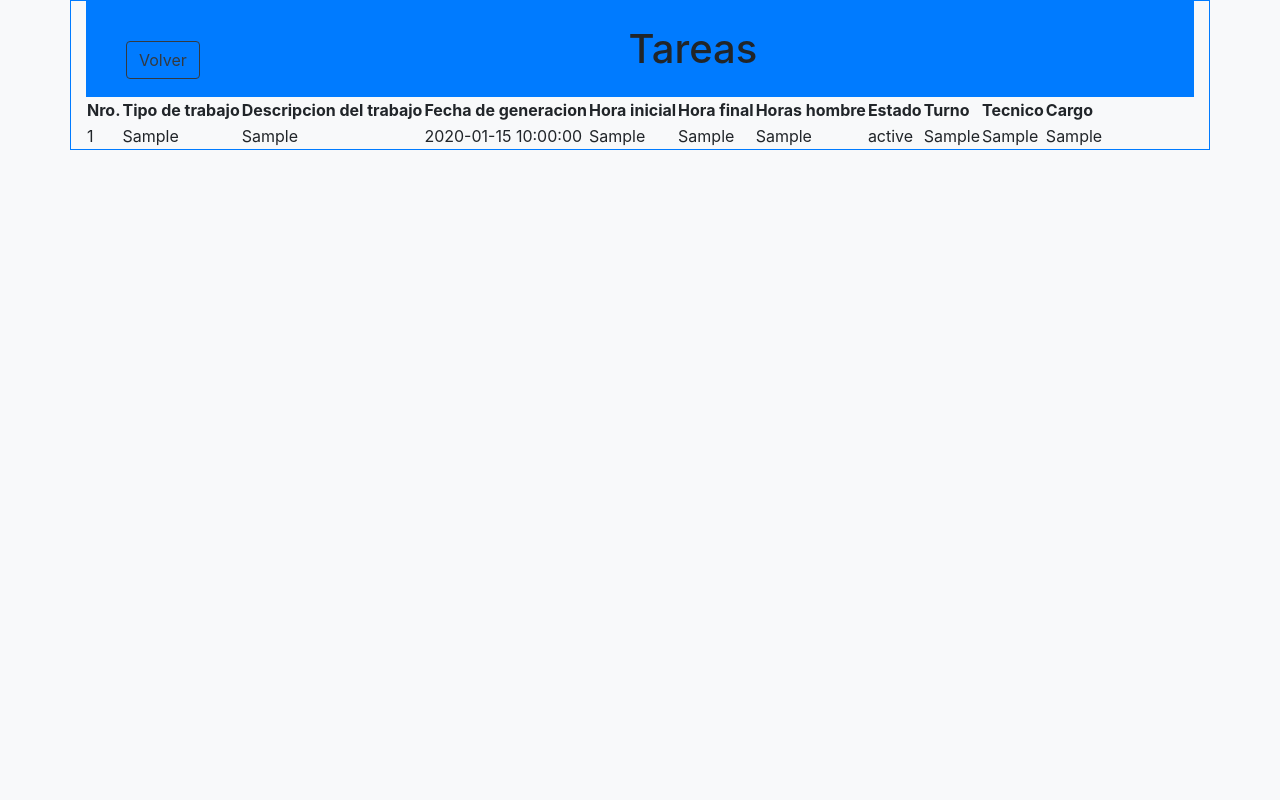
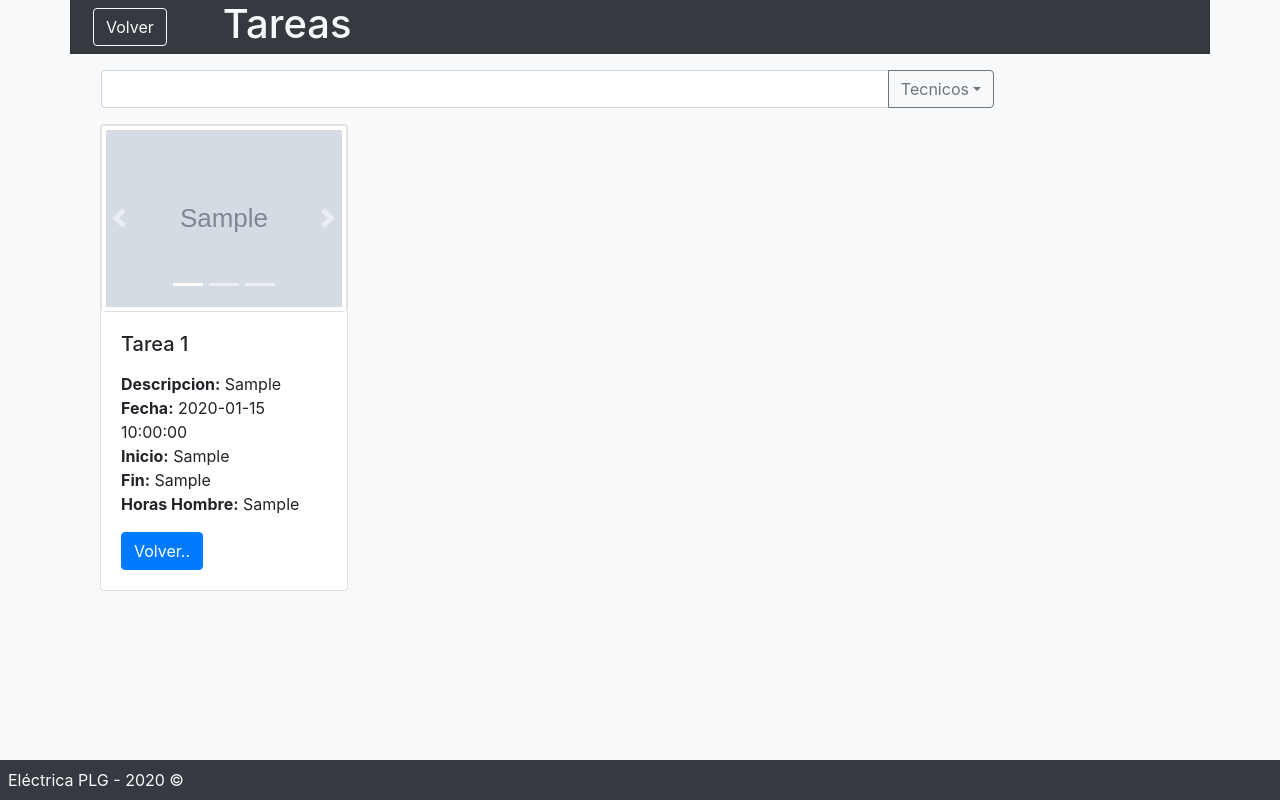
Before and after one commit to rickyMelida/tareas-electrica-app, a PHP site: page /src/pendientes.php in a window 1280 px wide. Run offline with PHP 8.4, Linux system fonts and the light colour scheme; the visitor is signed in with stand-in values (Sample User, id 1); tables that the repository leaves empty or names only in its code hold one stand-in row (values such as "Sample post"); grey boxes marked "Sample" are stand-in pictures.

Commit message:
Se agregan tarjetas de tareas

```diff
--- a/src/pendientes.php
+++ b/src/pendientes.php
@@ -6,11 +6,16 @@
     $obj = new conectar();
     $con = $obj->conexion();
 
+
     mysqli_set_charset($con,'utf8');
     $sql = "SELECT * from tareas";
+    $sql_tec = "SELECT nombre from tecnicos";
 
     $muestra = new metodos();
     $ver = $muestra->mostrar($sql);
+
+    $tecs = $muestra->mostrar($sql_tec);
+
 ?>
 
 <!DOCTYPE html>
@@ -21,39 +26,134 @@
     <meta http-equiv="X-UA-Compatible" content="ie=edge">
     <link rel="stylesheet" href="https://stackpath.bootstrapcdn.com/bootstrap/4.3.1/css/bootstrap.min.css" integrity="sha384-ggOyR0iXCbMQv3Xipma34MD+dH/1fQ784/j6cY/iJTQUOhcWr7x9JvoRxT2MZw1T" crossorigin="anonymous">
     <link rel="shortcut icon" href="../iconos/electrico.ico" type="image/x-icon">
-    <link rel="stylesheet" href="../css/jquery.dataTables.min.css">
     <title>Pendientes</title>
+</head>
+<body class="bg-light">
+    <div class="container">
+
+        <!-- Cabecera de la aplicacion -->
+        <div class="row">
+            <div class="col-md-12 col-lg-12 bg-dark">
+               <a href="principal.php" class="float-left m-2 btn btn-outline-light text-light">Volver</a>
+              <h1 class=" d-inline text-light m-5">Tareas</h1>
+            </div>
+        </div>
+
+        <!-- Buscar por  -->
+        <div class="row m-auto">
+            <div class="col-10 p-3">
+                <div class="input-group">
+                    <input type="text" class="form-control" aria-label="Text input with dropdown button">
+                    <div class="input-group-append">
+                        <button class="btn btn-outline-secondary dropdown-toggle" type="button" data-toggle="dropdown" aria-haspopup="true" aria-expanded="false">Tecnicos</button>
+                        <div class="dropdown-menu">
+                        <?php
+                            foreach($tecs as $key) {
+                        ?>
+                        <a class="dropdown-item" href="#"> <?php echo $key['nombre'];?></a>
+                        <?php
+                        }
+                        ?>
+                        </div>
+                    </div>
+                </div>
+            </div>
+        </div>
+
+        <!-- Lista de tareas de acuerdo al tecnico -->
+        <?php
+            $card = 1;
+            foreach($ver as $key) {
+        ?>
+        <div class="row m-auto">
+            <div class="col-6 col-lg-3 col-md-4">
+                <div class="card w-100 " >
+                    <!-- Carrusel de las imagenes, con data-pause="false" el carrusel no se mueve automaticamente -->
+                    <div id="tarea_<?php echo $card;?>" class="carousel slide" data-pause="false">
+                        <!-- -->
+                        <ol class="carousel-indicators">
+                            <li data-target="#tarea_<?php echo $card;?>" data-slide-to="0" class="active"></li>
+                            <li data-target="#tarea_<?php echo $card;?>" data-slide-to="1"></li>
+                            <li data-target="#tarea_<?php echo $card;?>" data-slide-to="2"></li>
+                        </ol>
+
+                        <!-- Imagenes del carrusel -->
+                        <div class="carousel-inner ">
+
+                            <!-- Imagen del antes del trabajo -->
+                            <div class="carousel-item active">
+                                <img src="../tareas/<?php echo $var_session;?>/tarea_<?php echo $key['id_tarea']."/".$key['img_antes'] ;?>" class="d-block w-100 img-thumbnail" alt="Imagen antes">
+                            </div>
+
+                            <!-- Imagen del despues del trabajo -->
+                            <div class="carousel-item">
+                                <img src="../tareas/<?php echo $var_session;?>/tarea_<?php echo $key['id_tarea']."/".$key['img_despues'] ;?>" class="d-block w-100 img-thumbnail" alt="Imagen despues">
+                            </div>
+                        </div>
+
+                        <!-- -->
+                        <a class="carousel-control-prev" href="#tarea_<?php echo $card;?>" role="button" data-slide="prev">
+                            <span class="carousel-control-prev-icon" aria-hidden="true"></span>
+                            <span class="sr-only">Previous</span>
+                        </a>
+
+                        <!-- -->
+                        <a class="carousel-control-next" href="#tarea_<?php echo $card;?>" role="button" data-slide="next">
+                            <span class="carousel-control-next-icon" aria-hidden="true"></span>
+                            <span class="sr-only">Next</span>
+                        </a>
+                    </div>
+                    <div class="card-body">
+                        <h5 class="card-title">Tarea <?php echo $card;?></h5>
+                        <p class="card-text">
+                            <div>
+                                <strong>Descripcion:</strong> <span><?php echo $key['des_tarea'];?></span>
+                            </div>
+                            <div>
+                                <strong>Fecha:</strong> <span><?php echo $key['fecha']; ?></span>
+                            </div>
+                            <div>
+                                <strong>Inicio:</strong> <span><?php echo $key['hora_i']; ?></span>
+                            </div>
+                            <div>
+                                <strong>Fin:</strong> <span><?php echo $key['hora_f']; ?></span>
+                            </div>
+                            <div>
+                                <strong>Horas Hombre:</strong> <span><?php echo $key['horas_h']; ?></span>
+                            </div>
+                        </p>
+                        <a href="index.php" class="btn btn-primary">Volver..</a>
+                    </div>
+                </div>
+            </div>
+        </div>
+
+        <?php
+            $card = $card + 1;
+            }
+        ?>
+        <!-- Pie de agina de la aplicacion --->
+       <div class="row footer">
+            <div class="col-md-12 col-lg-12">
+                <footer class="fixed-bottom bg-dark" >
+                    <p class="text-light m-2">Eléctrica PLG - 2020 &copy; </p>
+                </footer>
+            </div>
+        </div>
+    </div>
+
+
+
     <script src="https://code.jquery.com/jquery-3.3.1.slim.min.js" integrity="sha384-q8i/X+965DzO0rT7abK41JStQIAqVgRVzpbzo5smXKp4YfRvH+8abtTE1Pi6jizo" crossorigin="anonymous"></script>
     <script src="https://cdnjs.cloudflare.com/ajax/libs/popper.js/1.14.7/umd/popper.min.js" integrity="sha384-UO2eT0CpHqdSJQ6hJty5KVphtPhzWj9WO1clHTMGa3JDZwrnQq4sF86dIHNDz0W1" crossorigin="anonymous"></script>
     <script src="https://stackpath.bootstrapcdn.com/bootstrap/4.3.1/js/bootstrap.min.js" integrity="sha384-JjSmVgyd0p3pXB1rRibZUAYoIIy6OrQ6VrjIEaFf/nJGzIxFDsf4x0xIM+B07jRM" crossorigin="anonymous"></script>
-</head>
-<body class="bg-light">
-    <div class="container border border-primary">
-    <header class="text-center bg-primary p-4">
-        <a href="principal.php" class="float-left m-3 btn btn-outline-dark">Volver</a>
-        <h1 class=" d-inline">Tareas</h1>
-    </header>
-        <!--table class="table table-bordered table-primary"-->
-        <table class="display" id="tareas">
+</body>
+</html>
 
-            <thead>
-                <tr>
-                    <th scope="col">Nro.</th>
-                    <th scope="col">Tipo de trabajo</th>
-                    <th scope="col">Descripcion del trabajo</th>
-                    <th scope="col">Fecha de generacion</th>
-                    <th scope="col">Hora inicial</th>
-                    <th scope="col">Hora final</th>
-                    <th scope="col">Horas hombre</th>
-                    <th scope="col">Estado</th>
-                    <th scope="col">Turno</th>
-                    <th scope="col">Tecnico</th>
-                    <th scope="col">Cargo</th>
-                </tr>
-            </thead>
-            <tbody>
+
+
 <?php
-                    foreach($ver as $key){
+        /*foreach($ver as $key){
             echo "<tr>";
             echo "<td scope='row'>".$key['id_tarea']."</td>";
                 echo "<td>".$key['t_tarea']."</td>";
@@ -68,13 +168,5 @@
                 echo "<td>".$key['cargo']."</td>";
                 echo "</tr>";
 
-                    }
+        }*/
     ?>
-            </tbody>
-        </table>
-    </div>
-
-
-
-</body>
-</html>
--- a/src/principal.php
+++ b/src/principal.php
@@ -103,7 +103,7 @@
         <div class="row footer">
             <div class="col-md-12 col-lg-12">
                 <footer class="fixed-bottom bg-dark" >
-                    <p class="text-light m-2">Eléctrica PLG - 2019 &copy; </p>
+                    <p class="text-light m-2">Eléctrica PLG - 2020 &copy; </p>
                 </footer>
             </div>
         </div>
--- a/tareas_electrica.sql
+++ b/tareas_electrica.sql
@@ -37,6 +37,7 @@ alter table tecnicos add cargo_t varchar(50)
 
 update tecnicos set turno = "Manhana" where id_tecnico=5
 
+select * from tareas
 SELECT cargo_t from tecnicos where turno = 'Tarde' and nombre= 'Ricardo Melida'
 SELECT SEC_TO_TIME(SUM(TIME_TO_SEC(horas_h))) AS horas FROM tareas
 
```
Lines whose indentation alone changed are shown as unchanged.
